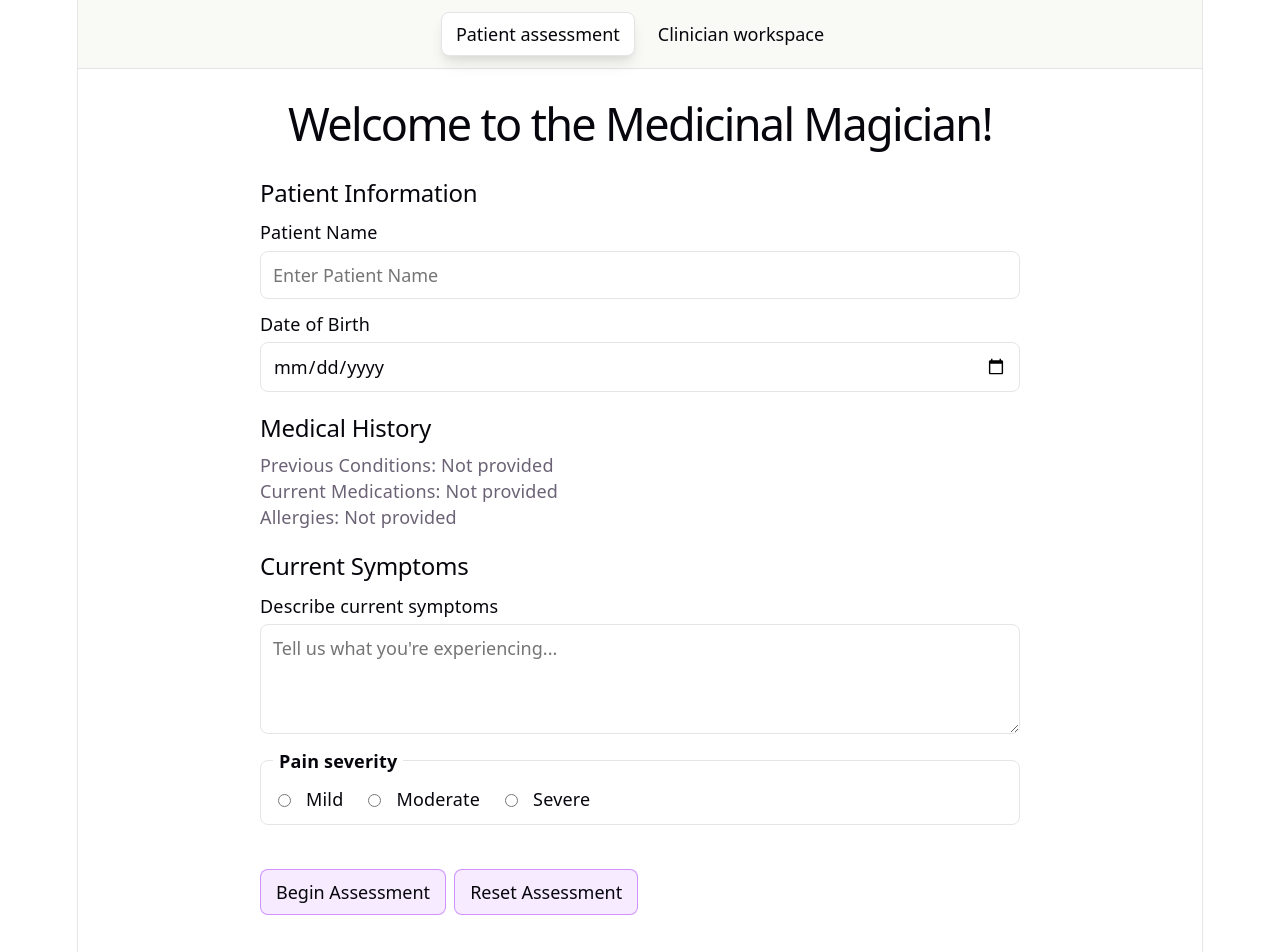
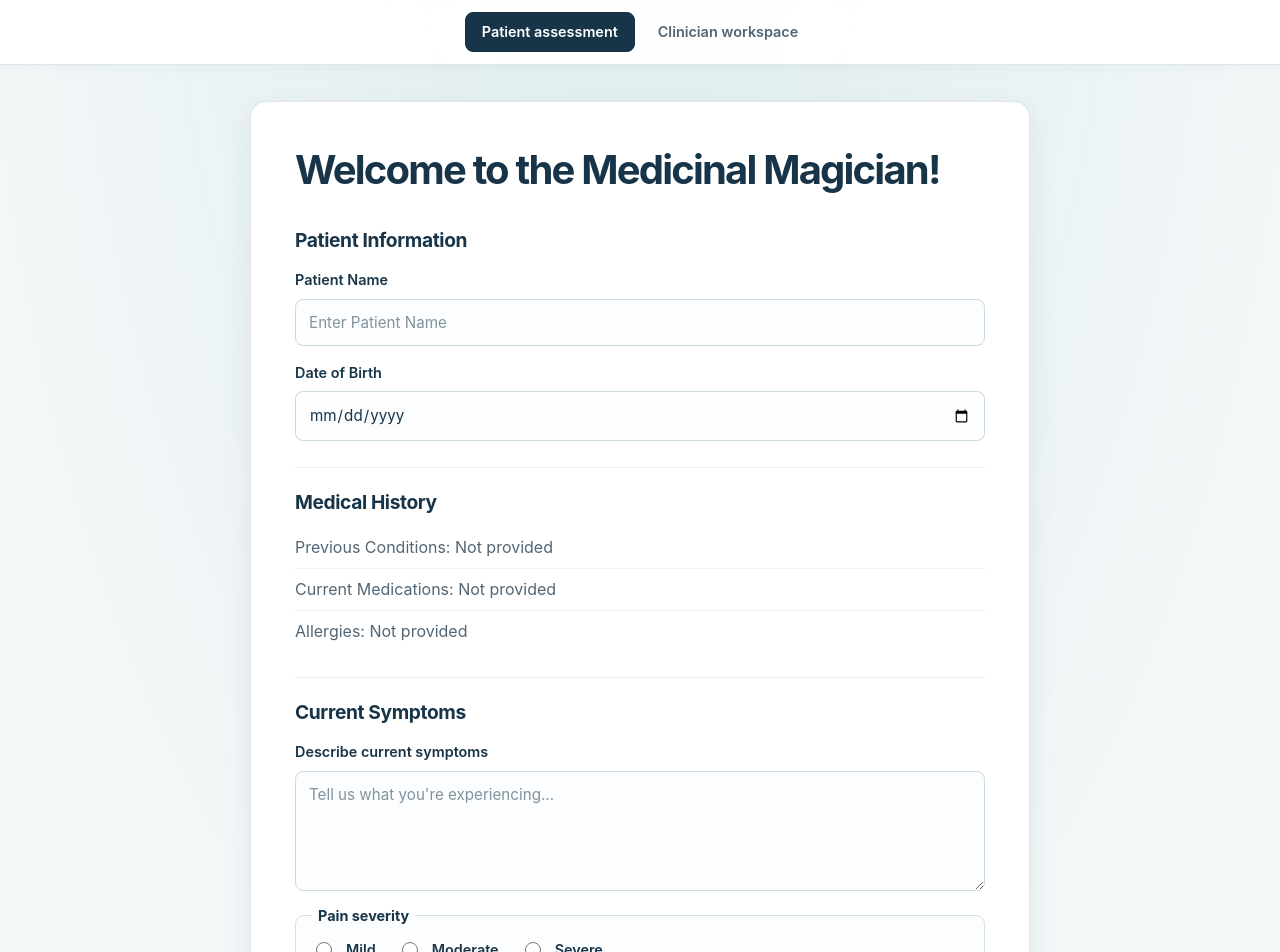
Before and after one commit to SolariaNights/medicinal-magician, a React (Vite) app: page / in a window 1280 px wide. Shown: the top 952 px of the page. Built offline with nearby package versions, Linux system fonts and the light colour scheme; no server answers.

Commit message:
Made some UI changes

```diff
--- a/src/App.css
+++ b/src/App.css
@@ -519,6 +519,450 @@
   outline-offset: 3px;
 }
 
+/* Clinical workspace visual system */
+.screen-switcher {
+  position: sticky;
+  z-index: 2;
+  top: 0;
+  justify-content: center;
+  gap: 6px;
+  padding: 12px 20px;
+  background: rgba(255, 255, 255, 0.94);
+  border-bottom: 1px solid var(--border);
+  box-shadow: 0 3px 12px rgba(24, 57, 74, 0.04);
+  backdrop-filter: blur(12px);
+}
+
+.screen-switcher button {
+  min-height: 40px;
+  padding: 8px 16px;
+  color: var(--text);
+  font-size: 0.9rem;
+  font-weight: 600;
+  transition: color 140ms ease, background 140ms ease, border-color 140ms ease;
+}
+
+.screen-switcher button:hover {
+  color: var(--accent);
+}
+
+.screen-switcher button.active {
+  color: #ffffff;
+  background: var(--text-h);
+  border-color: var(--text-h);
+  box-shadow: none;
+}
+
+.app-shell {
+  width: min(100% - 40px, 980px);
+  padding: 40px 0 64px;
+}
+
+.app-header {
+  margin-bottom: 28px;
+}
+
+.app-header h1 {
+  margin: 0 0 8px;
+  font-size: clamp(1.8rem, 4vw, 2.45rem);
+  letter-spacing: -0.045em;
+}
+
+.app-header > p:last-child,
+.app-header-row > div:first-child > p:not(.eyebrow) {
+  max-width: 62ch;
+  color: var(--text);
+}
+
+.eyebrow {
+  margin-bottom: 9px;
+  color: var(--accent);
+  font-size: 0.75rem;
+  font-weight: 750;
+  letter-spacing: 0.12em;
+}
+
+.user-controls {
+  gap: 14px;
+  color: var(--text);
+  font-size: 0.9rem;
+}
+
+.user-controls span {
+  font-weight: 600;
+}
+
+.panel,
+.assessment-card {
+  padding: clamp(20px, 4vw, 30px);
+  margin: 18px 0;
+  background: #ffffff;
+  border: 1px solid var(--border);
+  border-radius: 14px;
+  box-shadow: var(--shadow);
+}
+
+.panel h2 {
+  margin-bottom: 18px;
+}
+
+.app-shell label,
+.patient-assessment label {
+  margin: 16px 0 7px;
+  color: var(--text-h);
+  font-size: 0.9rem;
+  font-weight: 620;
+}
+
+.app-shell input,
+.app-shell select,
+.app-shell textarea,
+.patient-assessment input:not([type='radio']),
+.patient-assessment textarea {
+  min-height: 46px;
+  padding: 11px 13px;
+  color: var(--text-h);
+  font-size: 0.95rem;
+  background: #fbfdfe;
+  border: 1px solid #cbd9e0;
+  border-radius: 8px;
+  transition: border-color 140ms ease, box-shadow 140ms ease, background 140ms ease;
+}
+
+.app-shell textarea,
+.patient-assessment textarea {
+  min-height: 120px;
+}
+
+.app-shell input::placeholder,
+.app-shell textarea::placeholder,
+.patient-assessment input::placeholder,
+.patient-assessment textarea::placeholder {
+  color: #82929c;
+}
+
+.app-shell input:focus,
+.app-shell select:focus,
+.app-shell textarea:focus,
+.patient-assessment input:focus,
+.patient-assessment textarea:focus {
+  background: #ffffff;
+  border-color: var(--accent);
+  box-shadow: 0 0 0 3px rgba(8, 127, 140, 0.13);
+}
+
+.app-shell input:focus-visible,
+.app-shell select:focus-visible,
+.app-shell textarea:focus-visible,
+.app-shell button:focus-visible,
+.patient-assessment button:focus-visible {
+  outline: 2px solid var(--accent);
+  outline-offset: 3px;
+}
+
+.app-shell button,
+.patient-assessment > button,
+.assessment-edit-button {
+  min-height: 44px;
+  padding: 10px 17px;
+  font-size: 0.9rem;
+  font-weight: 650;
+  border-radius: 8px;
+  transition: background 140ms ease, border-color 140ms ease, transform 140ms ease;
+}
+
+.app-shell button:active,
+.patient-assessment > button:active,
+.assessment-edit-button:active {
+  transform: translateY(1px);
+}
+
+.primary-button,
+.patient-assessment > button:first-of-type {
+  color: #ffffff;
+  background: #087f8c;
+  border: 1px solid #087f8c;
+}
+
+.primary-button:hover:not(:disabled),
+.patient-assessment > button:first-of-type:hover {
+  background: #066b76;
+  border-color: #066b76;
+}
+
+.secondary-button,
+.patient-assessment > button:nth-of-type(2),
+.assessment-edit-button {
+  color: var(--text-h);
+  background: #ffffff;
+  border: 1px solid #cbd9e0;
+}
+
+.secondary-button:hover:not(:disabled),
+.patient-assessment > button:nth-of-type(2):hover,
+.assessment-edit-button:hover {
+  background: #f1f7f8;
+  border-color: #9ab5bd;
+}
+
+.demo-hint,
+.safety-note,
+.form-footer,
+.guideline-refs {
+  font-size: 0.84rem;
+}
+
+.demo-hint {
+  margin-top: 16px;
+}
+
+.safety-note,
+.disclaimer,
+.assessment-status {
+  padding: 13px 16px;
+  color: #315364;
+  background: #edf6f7;
+  border: 1px solid #cfe5e7;
+  border-left: 4px solid var(--accent);
+  border-radius: 8px;
+}
+
+.patient-summary {
+  padding: 20px;
+  background: #f7fafb;
+  border-color: #e1eaee;
+  border-radius: 10px;
+}
+
+.patient-summary h3,
+.consideration-heading h3,
+.red-flags h3,
+.follow-up h3 {
+  color: var(--text-h);
+}
+
+.history-grid {
+  gap: 18px 22px;
+}
+
+.history-grid dt,
+.assessment-details dt {
+  color: #637784;
+  font-size: 0.78rem;
+  font-weight: 700;
+  letter-spacing: 0.035em;
+  text-transform: uppercase;
+}
+
+.history-grid dd {
+  line-height: 1.5;
+}
+
+.form-footer {
+  margin-top: 16px;
+}
+
+.form-footer > span {
+  color: var(--text);
+}
+
+.error-message {
+  padding: 12px 15px;
+  border-radius: 8px;
+}
+
+.patient-assessment {
+  width: min(100% - 40px, 780px);
+  padding: clamp(24px, 5vw, 44px);
+  margin: 36px auto 60px;
+  background: #ffffff;
+  border: 1px solid var(--border);
+  border-radius: 16px;
+  box-shadow: var(--shadow);
+}
+
+.patient-assessment h1 {
+  margin: 0 0 34px;
+  text-align: left;
+}
+
+.patient-assessment h2 {
+  padding-top: 22px;
+  margin: 26px 0 12px;
+  border-top: 1px solid #e8eef1;
+}
+
+.patient-assessment h1 + h2 {
+  padding-top: 0;
+  margin-top: 0;
+  border-top: 0;
+}
+
+.patient-assessment > div p {
+  padding: 8px 0;
+  color: var(--text);
+  border-bottom: 1px solid #edf1f3;
+}
+
+.patient-assessment > div p:last-child {
+  border-bottom: 0;
+}
+
+.patient-assessment fieldset {
+  gap: 10px 14px;
+  padding: 12px 16px 16px;
+  background: #fbfdfe;
+  border-color: #d7e2e7;
+  border-radius: 9px;
+}
+
+.patient-assessment fieldset legend {
+  font-size: 0.9rem;
+  font-weight: 650;
+}
+
+.patient-assessment fieldset input[type='radio'] {
+  width: 16px;
+  height: 16px;
+  margin: 0 0 0 4px;
+  accent-color: var(--accent);
+}
+
+.patient-assessment fieldset label {
+  margin: 0 8px 0 0;
+  cursor: pointer;
+}
+
+.field-error {
+  font-size: 0.84rem;
+}
+
+.assessment-card {
+  margin-top: 30px;
+}
+
+.assessment-card h2 {
+  padding: 0;
+  margin: 0 0 16px;
+  border: 0;
+}
+
+.assessment-status {
+  margin-bottom: 20px;
+}
+
+.assessment-details {
+  gap: 12px;
+}
+
+.assessment-details > div {
+  padding: 15px;
+  background: #f7fafb;
+  border-color: #e1eaee;
+  border-radius: 9px;
+}
+
+.assessment-edit-button {
+  cursor: pointer;
+}
+
+.red-flags {
+  padding: 18px;
+}
+
+.consideration-card {
+  padding: 20px;
+  background: #fbfdfe;
+  border-color: #dce6eb;
+}
+
+.likelihood {
+  padding: 4px 10px;
+  color: #526574;
+  background: #edf3f5;
+  border-color: #dce6eb;
+  font-weight: 650;
+}
+
+.likelihood-high {
+  color: #a51f2b;
+  background: #fff0f0;
+  border-color: #f0c6c9;
+}
+
+.feedback-controls button {
+  min-height: 38px;
+}
+
+@media (max-width: 640px) {
+  .screen-switcher {
+    justify-content: stretch;
+    padding: 10px 12px;
+  }
+
+  .screen-switcher button {
+    flex: 1;
+    padding: 8px 10px;
+    font-size: 0.82rem;
+  }
+
+  .app-shell {
+    width: min(100% - 28px, 980px);
+    padding: 28px 0 44px;
+  }
+
+  .app-header-row {
+    align-items: flex-start;
+    flex-direction: column;
+    gap: 16px;
+  }
+
+  .user-controls {
+    width: 100%;
+    justify-content: space-between;
+    text-align: left;
+  }
+
+  .patient-assessment {
+    width: min(100% - 28px, 780px);
+    padding: 24px 20px;
+    margin: 22px auto 40px;
+    border-radius: 12px;
+  }
+
+  .patient-assessment h1 {
+    margin-bottom: 28px;
+  }
+
+  .form-footer {
+    align-items: stretch;
+    flex-direction: column;
+    gap: 12px;
+  }
+
+  .form-footer button {
+    width: 100%;
+  }
+
+  .assessment-details {
+    grid-template-columns: 1fr;
+  }
+
+  .consideration-heading {
+    flex-direction: column;
+    gap: 8px;
+  }
+}
+
+@media (prefers-reduced-motion: reduce) {
+  *,
+  *::before,
+  *::after {
+    scroll-behavior: auto !important;
+    transition-duration: 0.01ms !important;
+  }
+}
+
 @media (max-width: 620px) {
   .app-shell {
     width: min(100% - 28px, 960px);
--- a/src/index.css
+++ b/src/index.css
@@ -1,98 +1,68 @@
 :root {
-  --text: #6b6375;
-  --text-h: #08060d;
-  --bg: #fff;
-  --border: #e5e4e7;
-  --code-bg: #f4f3ec;
-  --accent: #aa3bff;
-  --accent-bg: rgba(170, 59, 255, 0.1);
-  --accent-border: rgba(170, 59, 255, 0.5);
-  --error: #b42318;
-  --social-bg: rgba(244, 243, 236, 0.5);
-  --shadow:
-    rgba(0, 0, 0, 0.1) 0 10px 15px -3px, rgba(0, 0, 0, 0.05) 0 4px 6px -2px;
-
-  --sans: system-ui, 'Segoe UI', Roboto, sans-serif;
-  --heading: system-ui, 'Segoe UI', Roboto, sans-serif;
-  --mono: ui-monospace, Consolas, monospace;
-
-  font: 18px/145% var(--sans);
-  letter-spacing: 0.18px;
-  color-scheme: light dark;
-  color: var(--text);
-  background: var(--bg);
+  font-family: Inter, ui-sans-serif, system-ui, -apple-system, BlinkMacSystemFont, "Segoe UI", sans-serif;
+  font-size: 16px;
+  line-height: 1.55;
+  font-weight: 400;
+  color: #243746;
+  background: #f3f7f8;
   font-synthesis: none;
   text-rendering: optimizeLegibility;
   -webkit-font-smoothing: antialiased;
   -moz-osx-font-smoothing: grayscale;
+  color-scheme: light;
 
-  @media (max-width: 1024px) {
-    font-size: 16px;
-  }
+  --text: #526574;
+  --text-h: #173449;
+  --bg: #ffffff;
+  --border: #dce6eb;
+  --code-bg: #edf3f5;
+  --accent: #087f8c;
+  --accent-bg: #e8f5f5;
+  --accent-border: #8bc9cb;
+  --error: #b42332;
+  --social-bg: #f5f8fa;
+  --shadow: 0 12px 32px rgba(24, 57, 74, 0.08);
+  --sans: Inter, ui-sans-serif, system-ui, -apple-system, BlinkMacSystemFont, "Segoe UI", sans-serif;
+  --heading: var(--sans);
+  --mono: ui-monospace, SFMono-Regular, Consolas, monospace;
 }
 
-@media (prefers-color-scheme: dark) {
-  :root {
-    --text: #9ca3af;
-    --text-h: #f3f4f6;
-    --bg: #16171d;
-    --border: #2e303a;
-    --code-bg: #1f2028;
-    --accent: #c084fc;
-    --accent-bg: rgba(192, 132, 252, 0.15);
-    --accent-border: rgba(192, 132, 252, 0.5);
-    --error: #ff7b72;
-    --social-bg: rgba(47, 48, 58, 0.5);
-    --shadow:
-      rgba(0, 0, 0, 0.4) 0 10px 15px -3px, rgba(0, 0, 0, 0.25) 0 4px 6px -2px;
-  }
-
-  #social .button-icon {
-    filter: invert(1) brightness(2);
-  }
+* {
+  box-sizing: border-box;
 }
 
 body {
   margin: 0;
+  min-width: 320px;
+  min-height: 100vh;
+  background:
+    radial-gradient(ellipse at 50% -18%, rgba(8, 127, 140, 0.09), transparent 42rem),
+    #f3f7f8;
 }
 
 #root {
-  width: 1126px;
-  max-width: 100%;
-  margin: 0 auto;
-  text-align: center;
-  border-inline: 1px solid var(--border);
   min-height: 100svh;
-  display: flex;
-  flex-direction: column;
-  box-sizing: border-box;
 }
 
 h1,
 h2 {
   font-family: var(--heading);
-  font-weight: 500;
+  font-weight: 650;
   color: var(--text-h);
 }
 
 h1 {
-  font-size: 56px;
-  letter-spacing: -1.68px;
-  margin: 32px 0;
-  @media (max-width: 1024px) {
-    font-size: 36px;
-    margin: 20px 0;
-  }
+  font-size: clamp(1.8rem, 4vw, 2.45rem);
+  letter-spacing: -0.045em;
+  line-height: 1.15;
 }
+
 h2 {
-  font-size: 24px;
-  line-height: 118%;
-  letter-spacing: -0.24px;
-  margin: 0 0 8px;
-  @media (max-width: 1024px) {
-    font-size: 20px;
-  }
+  font-size: 1.2rem;
+  line-height: 1.3;
+  letter-spacing: -0.02em;
 }
+
 p {
   margin: 0;
 }
@@ -100,14 +70,9 @@ p {
 code,
 .counter {
   font-family: var(--mono);
-  display: inline-flex;
-  border-radius: 4px;
   color: var(--text-h);
 }
 
 code {
-  font-size: 15px;
-  line-height: 135%;
-  padding: 4px 8px;
   background: var(--code-bg);
 }
```
